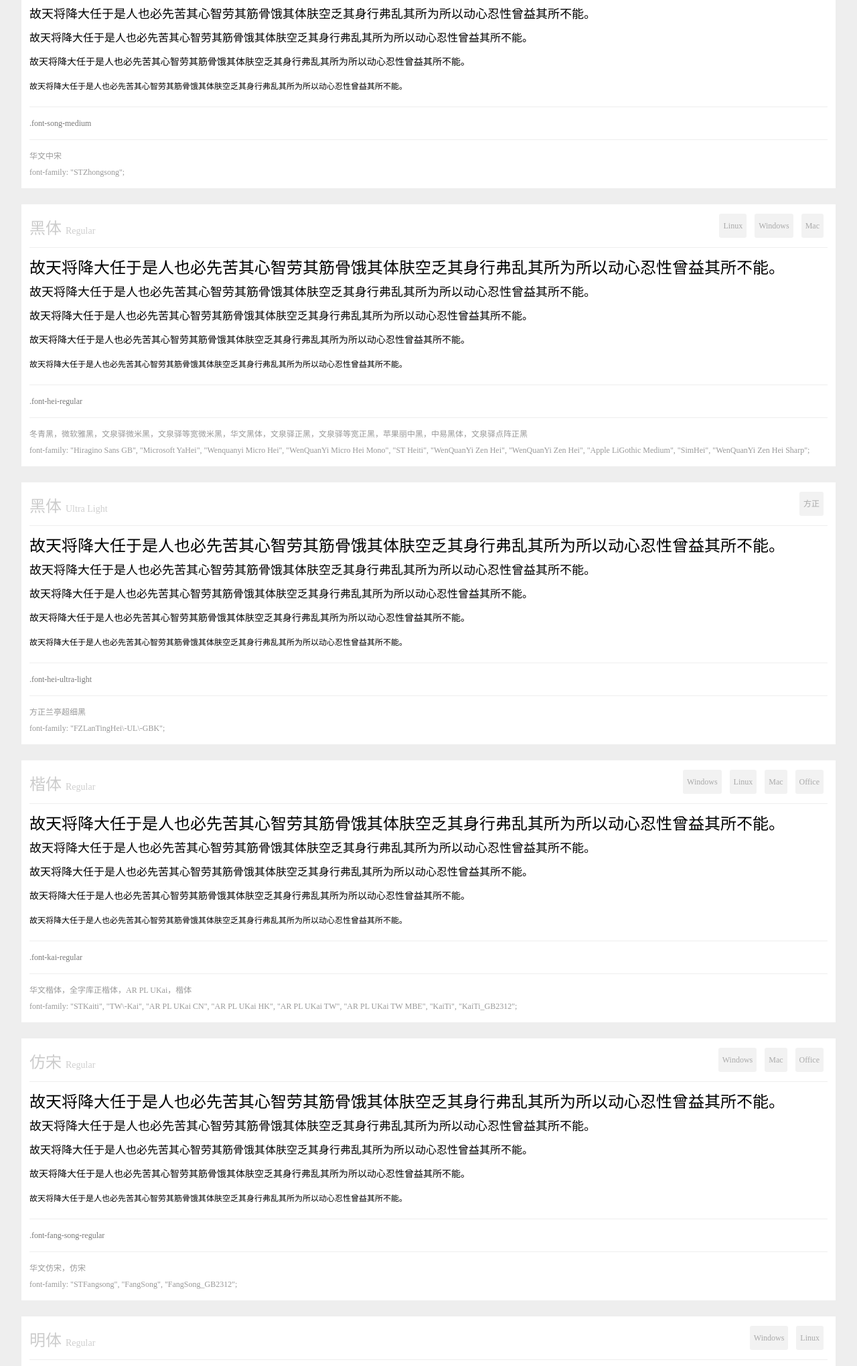
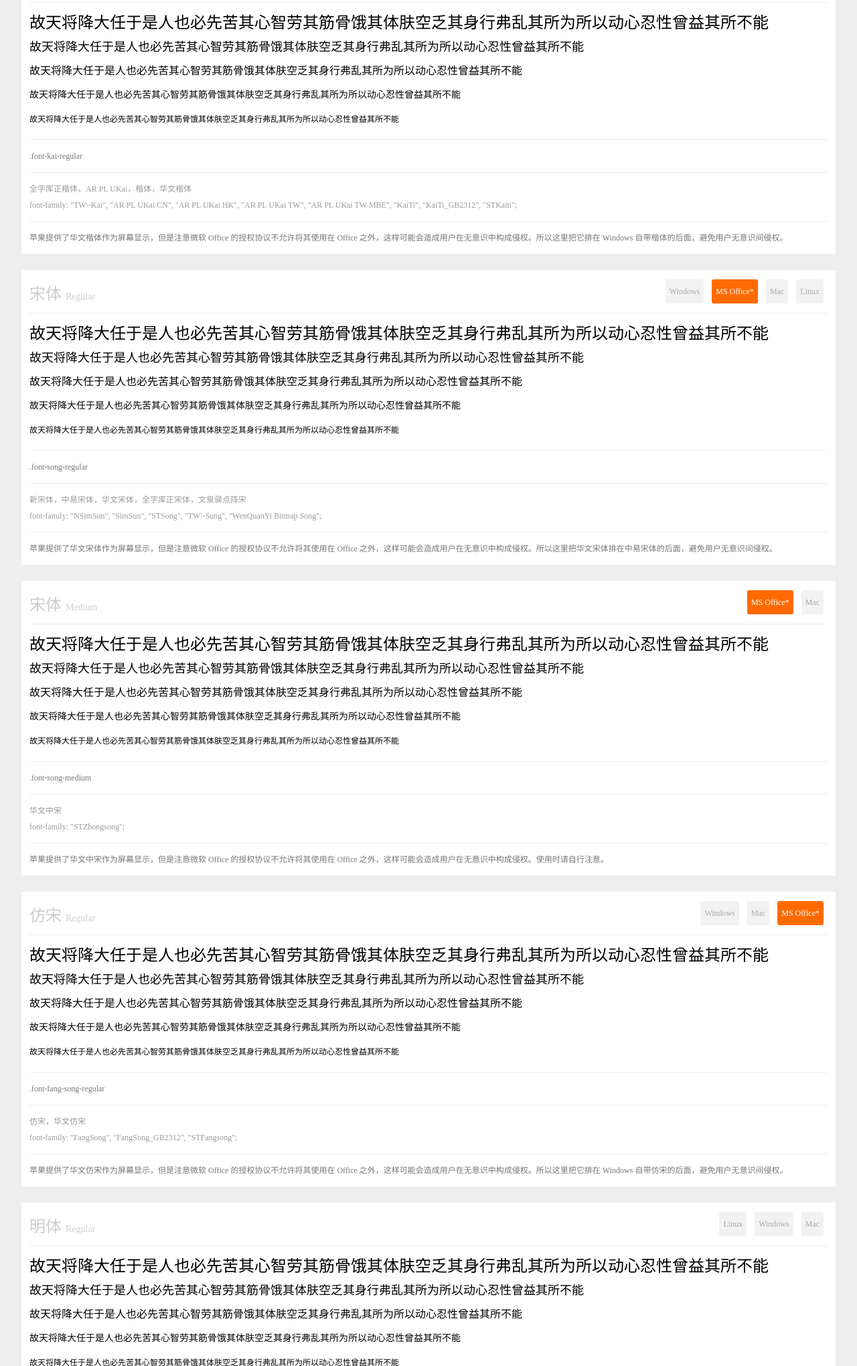
Before and after one commit to zenozeng/fonts.css, a plain HTML site: page index.html in a window 1280 px wide. Shown: the part 641-2680 px from the top of the page at 67% size. Drawn offline with Linux system fonts and the light colour scheme.

Commit message:
update styles & fonts.yml

```diff
--- a/fonts.css
+++ b/fonts.css
@@ -4,10 +4,9 @@
  *  Copyright (c) 2013 Zeno Zeng
  *  Released under the MIT license
  */
-.font-song-regular {font-family: "STSong", "NSimSun", "SimSun", "TW\-Sung", "WenQuanYi Bitmap Song";}
+.font-hei-regular {font-family: "Hiragino Sans GB", "Microsoft YaHei", "Wenquanyi Micro Hei", "WenQuanYi Micro Hei Mono", "WenQuanYi Zen Hei", "WenQuanYi Zen Hei", "Apple LiGothic Medium", "SimHei", "ST Heiti", "WenQuanYi Zen Hei Sharp";}
+.font-kai-regular {font-family: "TW\-Kai", "AR PL UKai CN", "AR PL UKai HK", "AR PL UKai TW", "AR PL UKai TW MBE", "KaiTi", "KaiTi_GB2312", "STKaiti";}
+.font-song-regular {font-family: "NSimSun", "SimSun", "STSong", "TW\-Sung", "WenQuanYi Bitmap Song";}
 .font-song-medium {font-family: "STZhongsong";}
-.font-hei-regular {font-family: "Hiragino Sans GB", "Microsoft YaHei", "Wenquanyi Micro Hei", "WenQuanYi Micro Hei Mono", "ST Heiti", "WenQuanYi Zen Hei", "WenQuanYi Zen Hei", "Apple LiGothic Medium", "SimHei", "WenQuanYi Zen Hei Sharp";}
-.font-hei-ultra-light {font-family: "FZLanTingHei\-UL\-GBK";}
-.font-kai-regular {font-family: "STKaiti", "TW\-Kai", "AR PL UKai CN", "AR PL UKai HK", "AR PL UKai TW", "AR PL UKai TW MBE", "KaiTi", "KaiTi_GB2312";}
-.font-fang-song-regular {font-family: "STFangsong", "FangSong", "FangSong_GB2312";}
+.font-fang-song-regular {font-family: "FangSong", "FangSong_GB2312", "STFangsong";}
 .font-ming-regular {font-family: "AR PL UMing CN", "AR PL UMing HK", "AR PL UMing TW", "AR PL UMing TW MBE", "PMingLiU", "MingLiU";}
--- a/index.html
+++ b/index.html
@@ -5,126 +5,108 @@
   <link rel="stylesheet" type="text/css" href="styles.css" />
 </head>
 <body class="font-hei-regular">
-  <a href="https://github.com/zenozeng/fonts.css"><img style="position: absolute; top: 0; right: 0; border: 0;" src="https://s3.amazonaws.com/github/ribbons/forkme_right_darkblue_121621.png" alt="Fork me on GitHub"></a>
-  <header>Fonts.css -- 跨平台中文字体解决方案</header>
+  <style>#forkongithub a{background:#000;color:#fff;text-decoration:none;font-family:arial, sans-serif;text-align:center;font-weight:bold;padding:5px 40px;font-size:1rem;line-height:2rem;position:relative;transition:0.5s;}#forkongithub a:hover{background:#555;color:#fff;}#forkongithub a::before,#forkongithub a::after{content:"";width:100%;display:block;position:absolute;top:1px;left:0;height:1px;background:#fff;}#forkongithub a::after{bottom:1px;top:auto;}@media screen and (min-width:800px){#forkongithub{position:absolute;display:block;top:0;right:0;width:200px;overflow:hidden;height:200px;}#forkongithub a{width:200px;position:absolute;top:60px;right:-60px;transform:rotate(45deg);-webkit-transform:rotate(45deg);box-shadow:0 0 8px rgba(0,0,0,0.8);}}</style><span id="forkongithub"><a href="https://github.com/zenozeng/fonts.css">Fork me on GitHub</a></span>  <header>Fonts.css -- 跨平台中文字体解决方案</header>
   <article>
      <div class="collection">
-        <div class="tags"><li>Office</li><li>Mac</li><li>Windows</li><li>Linux</li></div>
+        <div class="tags"><li>Linux</li><li>Windows</li><li>Mac</li></div>
+        <h2 class="font-hei-regular">黑体 <span>Regular</span></h2>
+        <div class="text font-hei-regular">
+          <ul>
+            <li class="size24">故天将降大任于是人也必先苦其心智劳其筋骨饿其体肤空乏其身行弗乱其所为所以动心忍性曾益其所不能<li>
+            <li class="size18">故天将降大任于是人也必先苦其心智劳其筋骨饿其体肤空乏其身行弗乱其所为所以动心忍性曾益其所不能<li>
+            <li class="size16">故天将降大任于是人也必先苦其心智劳其筋骨饿其体肤空乏其身行弗乱其所为所以动心忍性曾益其所不能<li>
+            <li class="size14">故天将降大任于是人也必先苦其心智劳其筋骨饿其体肤空乏其身行弗乱其所为所以动心忍性曾益其所不能<li>
+            <li class="size12">故天将降大任于是人也必先苦其心智劳其筋骨饿其体肤空乏其身行弗乱其所为所以动心忍性曾益其所不能<li>
+          </ul>
+        </div>
+        <div class="class">.font-hei-regular</div>
+        <div class="css">冬青黑，微软雅黑，文泉驿微米黑，文泉驿等宽微米黑，文泉驿正黑，文泉驿等宽正黑，苹果丽中黑，中易黑体，华文黑体，文泉驿点阵正黑</div>
+        <div class="css">font-family: &quot;Hiragino Sans GB&quot;, &quot;Microsoft YaHei&quot;, &quot;Wenquanyi Micro Hei&quot;, &quot;WenQuanYi Micro Hei Mono&quot;, &quot;WenQuanYi Zen Hei&quot;, &quot;WenQuanYi Zen Hei&quot;, &quot;Apple LiGothic Medium&quot;, &quot;SimHei&quot;, &quot;ST Heiti&quot;, &quot;WenQuanYi Zen Hei Sharp&quot;;</div>
+        <div class="notes"><li>苹果提供了华文黑体作为屏幕显示，但是注意微软 Office 的授权协议不允许将其使用在 Office 之外，这样可能会造成用户在无意识中构成侵权。所以这里把它排在中易黑体的后面，避免用户无意识间侵权。</li></div>      </div>
+
+     <div class="collection">
+        <div class="tags"><li>Mac</li><li class="warning"><a href="http://office.microsoft.com/en-us/products/microsoft-software-license-agreement-FX103576343.aspx" title="注意微软 Office 的授权协议不允许将其附带的字体用在 Office 之外的显示，这样可能会造成用户在无意识中构成侵权。应优先调用 Windows 系统默认自带的字体以避免让用户侵权。">MS Office*</a></li><li>Windows</li><li>Linux</li><li>全字库</li></div>
+        <h2 class="font-hei-regular">楷体 <span>Regular</span></h2>
+        <div class="text font-kai-regular">
+          <ul>
+            <li class="size24">故天将降大任于是人也必先苦其心智劳其筋骨饿其体肤空乏其身行弗乱其所为所以动心忍性曾益其所不能<li>
+            <li class="size18">故天将降大任于是人也必先苦其心智劳其筋骨饿其体肤空乏其身行弗乱其所为所以动心忍性曾益其所不能<li>
+            <li class="size16">故天将降大任于是人也必先苦其心智劳其筋骨饿其体肤空乏其身行弗乱其所为所以动心忍性曾益其所不能<li>
+            <li class="size14">故天将降大任于是人也必先苦其心智劳其筋骨饿其体肤空乏其身行弗乱其所为所以动心忍性曾益其所不能<li>
+            <li class="size12">故天将降大任于是人也必先苦其心智劳其筋骨饿其体肤空乏其身行弗乱其所为所以动心忍性曾益其所不能<li>
+          </ul>
+        </div>
+        <div class="class">.font-kai-regular</div>
+        <div class="css">全字库正楷体，AR PL UKai，楷体，华文楷体</div>
+        <div class="css">font-family: &quot;TW\-Kai&quot;, &quot;AR PL UKai CN&quot;, &quot;AR PL UKai HK&quot;, &quot;AR PL UKai TW&quot;, &quot;AR PL UKai TW MBE&quot;, &quot;KaiTi&quot;, &quot;KaiTi_GB2312&quot;, &quot;STKaiti&quot;;</div>
+        <div class="notes"><li>苹果提供了华文楷体作为屏幕显示，但是注意微软 Office 的授权协议不允许将其使用在 Office 之外，这样可能会造成用户在无意识中构成侵权。所以这里把它排在 Windows 自带楷体的后面，避免用户无意识间侵权。</li></div>      </div>
+
+     <div class="collection">
+        <div class="tags"><li>Linux</li><li>Mac</li><li class="warning"><a href="http://office.microsoft.com/en-us/products/microsoft-software-license-agreement-FX103576343.aspx" title="注意微软 Office 的授权协议不允许将其附带的字体用在 Office 之外的显示，这样可能会造成用户在无意识中构成侵权。应优先调用 Windows 系统默认自带的字体以避免让用户侵权。">MS Office*</a></li><li>Windows</li></div>
         <h2 class="font-hei-regular">宋体 <span>Regular</span></h2>
         <div class="text font-song-regular">
           <ul>
-            <li class="size24">故天将降大任于是人也必先苦其心智劳其筋骨饿其体肤空乏其身行弗乱其所为所以动心忍性曾益其所不能。<li>
-            <li class="size18">故天将降大任于是人也必先苦其心智劳其筋骨饿其体肤空乏其身行弗乱其所为所以动心忍性曾益其所不能。<li>
-            <li class="size16">故天将降大任于是人也必先苦其心智劳其筋骨饿其体肤空乏其身行弗乱其所为所以动心忍性曾益其所不能。<li>
-            <li class="size14">故天将降大任于是人也必先苦其心智劳其筋骨饿其体肤空乏其身行弗乱其所为所以动心忍性曾益其所不能。<li>
-            <li class="size12">故天将降大任于是人也必先苦其心智劳其筋骨饿其体肤空乏其身行弗乱其所为所以动心忍性曾益其所不能。<li>
+            <li class="size24">故天将降大任于是人也必先苦其心智劳其筋骨饿其体肤空乏其身行弗乱其所为所以动心忍性曾益其所不能<li>
+            <li class="size18">故天将降大任于是人也必先苦其心智劳其筋骨饿其体肤空乏其身行弗乱其所为所以动心忍性曾益其所不能<li>
+            <li class="size16">故天将降大任于是人也必先苦其心智劳其筋骨饿其体肤空乏其身行弗乱其所为所以动心忍性曾益其所不能<li>
+            <li class="size14">故天将降大任于是人也必先苦其心智劳其筋骨饿其体肤空乏其身行弗乱其所为所以动心忍性曾益其所不能<li>
+            <li class="size12">故天将降大任于是人也必先苦其心智劳其筋骨饿其体肤空乏其身行弗乱其所为所以动心忍性曾益其所不能<li>
           </ul>
         </div>
         <div class="class">.font-song-regular</div>
-        <div class="css">华文宋体，新宋体，中易宋体，全字库正宋体，文泉驿点阵宋</div>
-        <div class="css">font-family: &quot;STSong&quot;, &quot;NSimSun&quot;, &quot;SimSun&quot;, &quot;TW\-Sung&quot;, &quot;WenQuanYi Bitmap Song&quot;;</div>
-      </div>
+        <div class="css">新宋体，中易宋体，华文宋体，全字库正宋体，文泉驿点阵宋</div>
+        <div class="css">font-family: &quot;NSimSun&quot;, &quot;SimSun&quot;, &quot;STSong&quot;, &quot;TW\-Sung&quot;, &quot;WenQuanYi Bitmap Song&quot;;</div>
+        <div class="notes"><li>苹果提供了华文宋体作为屏幕显示，但是注意微软 Office 的授权协议不允许将其使用在 Office 之外，这样可能会造成用户在无意识中构成侵权。所以这里把华文宋体排在中易宋体的后面，避免用户无意识间侵权。</li></div>      </div>
 
      <div class="collection">
-        <div class="tags"><li>Windows</li><li>Mac</li></div>
+        <div class="tags"><li>Mac</li><li class="warning"><a href="http://office.microsoft.com/en-us/products/microsoft-software-license-agreement-FX103576343.aspx" title="注意微软 Office 的授权协议不允许将其附带的字体用在 Office 之外的显示，这样可能会造成用户在无意识中构成侵权。应优先调用 Windows 系统默认自带的字体以避免让用户侵权。">MS Office*</a></li></div>
         <h2 class="font-hei-regular">宋体 <span>Medium</span></h2>
         <div class="text font-song-medium">
           <ul>
-            <li class="size24">故天将降大任于是人也必先苦其心智劳其筋骨饿其体肤空乏其身行弗乱其所为所以动心忍性曾益其所不能。<li>
-            <li class="size18">故天将降大任于是人也必先苦其心智劳其筋骨饿其体肤空乏其身行弗乱其所为所以动心忍性曾益其所不能。<li>
-            <li class="size16">故天将降大任于是人也必先苦其心智劳其筋骨饿其体肤空乏其身行弗乱其所为所以动心忍性曾益其所不能。<li>
-            <li class="size14">故天将降大任于是人也必先苦其心智劳其筋骨饿其体肤空乏其身行弗乱其所为所以动心忍性曾益其所不能。<li>
-            <li class="size12">故天将降大任于是人也必先苦其心智劳其筋骨饿其体肤空乏其身行弗乱其所为所以动心忍性曾益其所不能。<li>
+            <li class="size24">故天将降大任于是人也必先苦其心智劳其筋骨饿其体肤空乏其身行弗乱其所为所以动心忍性曾益其所不能<li>
+            <li class="size18">故天将降大任于是人也必先苦其心智劳其筋骨饿其体肤空乏其身行弗乱其所为所以动心忍性曾益其所不能<li>
+            <li class="size16">故天将降大任于是人也必先苦其心智劳其筋骨饿其体肤空乏其身行弗乱其所为所以动心忍性曾益其所不能<li>
+            <li class="size14">故天将降大任于是人也必先苦其心智劳其筋骨饿其体肤空乏其身行弗乱其所为所以动心忍性曾益其所不能<li>
+            <li class="size12">故天将降大任于是人也必先苦其心智劳其筋骨饿其体肤空乏其身行弗乱其所为所以动心忍性曾益其所不能<li>
           </ul>
         </div>
         <div class="class">.font-song-medium</div>
         <div class="css">华文中宋</div>
         <div class="css">font-family: &quot;STZhongsong&quot;;</div>
-      </div>
+        <div class="notes"><li>苹果提供了华文中宋作为屏幕显示，但是注意微软 Office 的授权协议不允许将其使用在 Office 之外，这样可能会造成用户在无意识中构成侵权。使用时请自行注意。</li></div>      </div>
+
+     <div class="collection">
+        <div class="tags"><li class="warning"><a href="http://office.microsoft.com/en-us/products/microsoft-software-license-agreement-FX103576343.aspx" title="注意微软 Office 的授权协议不允许将其附带的字体用在 Office 之外的显示，这样可能会造成用户在无意识中构成侵权。应优先调用 Windows 系统默认自带的字体以避免让用户侵权。">MS Office*</a></li><li>Mac</li><li>Windows</li></div>
+        <h2 class="font-hei-regular">仿宋 <span>Regular</span></h2>
+        <div class="text font-fang-song-regular">
+          <ul>
+            <li class="size24">故天将降大任于是人也必先苦其心智劳其筋骨饿其体肤空乏其身行弗乱其所为所以动心忍性曾益其所不能<li>
+            <li class="size18">故天将降大任于是人也必先苦其心智劳其筋骨饿其体肤空乏其身行弗乱其所为所以动心忍性曾益其所不能<li>
+            <li class="size16">故天将降大任于是人也必先苦其心智劳其筋骨饿其体肤空乏其身行弗乱其所为所以动心忍性曾益其所不能<li>
+            <li class="size14">故天将降大任于是人也必先苦其心智劳其筋骨饿其体肤空乏其身行弗乱其所为所以动心忍性曾益其所不能<li>
+            <li class="size12">故天将降大任于是人也必先苦其心智劳其筋骨饿其体肤空乏其身行弗乱其所为所以动心忍性曾益其所不能<li>
+          </ul>
+        </div>
+        <div class="class">.font-fang-song-regular</div>
+        <div class="css">仿宋，华文仿宋</div>
+        <div class="css">font-family: &quot;FangSong&quot;, &quot;FangSong_GB2312&quot;, &quot;STFangsong&quot;;</div>
+        <div class="notes"><li>苹果提供了华文仿宋作为屏幕显示，但是注意微软 Office 的授权协议不允许将其使用在 Office 之外，这样可能会造成用户在无意识中构成侵权。所以这里把它排在 Windows 自带仿宋的后面，避免用户无意识间侵权。</li></div>      </div>
 
      <div class="collection">
         <div class="tags"><li>Mac</li><li>Windows</li><li>Linux</li></div>
-        <h2 class="font-hei-regular">黑体 <span>Regular</span></h2>
-        <div class="text font-hei-regular">
-          <ul>
-            <li class="size24">故天将降大任于是人也必先苦其心智劳其筋骨饿其体肤空乏其身行弗乱其所为所以动心忍性曾益其所不能。<li>
-            <li class="size18">故天将降大任于是人也必先苦其心智劳其筋骨饿其体肤空乏其身行弗乱其所为所以动心忍性曾益其所不能。<li>
-            <li class="size16">故天将降大任于是人也必先苦其心智劳其筋骨饿其体肤空乏其身行弗乱其所为所以动心忍性曾益其所不能。<li>
-            <li class="size14">故天将降大任于是人也必先苦其心智劳其筋骨饿其体肤空乏其身行弗乱其所为所以动心忍性曾益其所不能。<li>
-            <li class="size12">故天将降大任于是人也必先苦其心智劳其筋骨饿其体肤空乏其身行弗乱其所为所以动心忍性曾益其所不能。<li>
-          </ul>
-        </div>
-        <div class="class">.font-hei-regular</div>
-        <div class="css">冬青黑，微软雅黑，文泉驿微米黑，文泉驿等宽微米黑，华文黑体，文泉驿正黑，文泉驿等宽正黑，苹果丽中黑，中易黑体，文泉驿点阵正黑</div>
-        <div class="css">font-family: &quot;Hiragino Sans GB&quot;, &quot;Microsoft YaHei&quot;, &quot;Wenquanyi Micro Hei&quot;, &quot;WenQuanYi Micro Hei Mono&quot;, &quot;ST Heiti&quot;, &quot;WenQuanYi Zen Hei&quot;, &quot;WenQuanYi Zen Hei&quot;, &quot;Apple LiGothic Medium&quot;, &quot;SimHei&quot;, &quot;WenQuanYi Zen Hei Sharp&quot;;</div>
-      </div>
-
-     <div class="collection">
-        <div class="tags"><li>方正</li></div>
-        <h2 class="font-hei-regular">黑体 <span>Ultra Light</span></h2>
-        <div class="text font-hei-ultra-light">
-          <ul>
-            <li class="size24">故天将降大任于是人也必先苦其心智劳其筋骨饿其体肤空乏其身行弗乱其所为所以动心忍性曾益其所不能。<li>
-            <li class="size18">故天将降大任于是人也必先苦其心智劳其筋骨饿其体肤空乏其身行弗乱其所为所以动心忍性曾益其所不能。<li>
-            <li class="size16">故天将降大任于是人也必先苦其心智劳其筋骨饿其体肤空乏其身行弗乱其所为所以动心忍性曾益其所不能。<li>
-            <li class="size14">故天将降大任于是人也必先苦其心智劳其筋骨饿其体肤空乏其身行弗乱其所为所以动心忍性曾益其所不能。<li>
-            <li class="size12">故天将降大任于是人也必先苦其心智劳其筋骨饿其体肤空乏其身行弗乱其所为所以动心忍性曾益其所不能。<li>
-          </ul>
-        </div>
-        <div class="class">.font-hei-ultra-light</div>
-        <div class="css">方正兰亭超细黑</div>
-        <div class="css">font-family: &quot;FZLanTingHei\-UL\-GBK&quot;;</div>
-      </div>
-
-     <div class="collection">
-        <div class="tags"><li>Office</li><li>Mac</li><li>Linux</li><li>Windows</li></div>
-        <h2 class="font-hei-regular">楷体 <span>Regular</span></h2>
-        <div class="text font-kai-regular">
-          <ul>
-            <li class="size24">故天将降大任于是人也必先苦其心智劳其筋骨饿其体肤空乏其身行弗乱其所为所以动心忍性曾益其所不能。<li>
-            <li class="size18">故天将降大任于是人也必先苦其心智劳其筋骨饿其体肤空乏其身行弗乱其所为所以动心忍性曾益其所不能。<li>
-            <li class="size16">故天将降大任于是人也必先苦其心智劳其筋骨饿其体肤空乏其身行弗乱其所为所以动心忍性曾益其所不能。<li>
-            <li class="size14">故天将降大任于是人也必先苦其心智劳其筋骨饿其体肤空乏其身行弗乱其所为所以动心忍性曾益其所不能。<li>
-            <li class="size12">故天将降大任于是人也必先苦其心智劳其筋骨饿其体肤空乏其身行弗乱其所为所以动心忍性曾益其所不能。<li>
-          </ul>
-        </div>
-        <div class="class">.font-kai-regular</div>
-        <div class="css">华文楷体，全字库正楷体，AR PL UKai，楷体</div>
-        <div class="css">font-family: &quot;STKaiti&quot;, &quot;TW\-Kai&quot;, &quot;AR PL UKai CN&quot;, &quot;AR PL UKai HK&quot;, &quot;AR PL UKai TW&quot;, &quot;AR PL UKai TW MBE&quot;, &quot;KaiTi&quot;, &quot;KaiTi_GB2312&quot;;</div>
-      </div>
-
-     <div class="collection">
-        <div class="tags"><li>Office</li><li>Mac</li><li>Windows</li></div>
-        <h2 class="font-hei-regular">仿宋 <span>Regular</span></h2>
-        <div class="text font-fang-song-regular">
-          <ul>
-            <li class="size24">故天将降大任于是人也必先苦其心智劳其筋骨饿其体肤空乏其身行弗乱其所为所以动心忍性曾益其所不能。<li>
-            <li class="size18">故天将降大任于是人也必先苦其心智劳其筋骨饿其体肤空乏其身行弗乱其所为所以动心忍性曾益其所不能。<li>
-            <li class="size16">故天将降大任于是人也必先苦其心智劳其筋骨饿其体肤空乏其身行弗乱其所为所以动心忍性曾益其所不能。<li>
-            <li class="size14">故天将降大任于是人也必先苦其心智劳其筋骨饿其体肤空乏其身行弗乱其所为所以动心忍性曾益其所不能。<li>
-            <li class="size12">故天将降大任于是人也必先苦其心智劳其筋骨饿其体肤空乏其身行弗乱其所为所以动心忍性曾益其所不能。<li>
-          </ul>
-        </div>
-        <div class="class">.font-fang-song-regular</div>
-        <div class="css">华文仿宋，仿宋</div>
-        <div class="css">font-family: &quot;STFangsong&quot;, &quot;FangSong&quot;, &quot;FangSong_GB2312&quot;;</div>
-      </div>
-
-     <div class="collection">
-        <div class="tags"><li>Linux</li><li>Windows</li></div>
         <h2 class="font-hei-regular">明体 <span>Regular</span></h2>
         <div class="text font-ming-regular">
           <ul>
-            <li class="size24">故天将降大任于是人也必先苦其心智劳其筋骨饿其体肤空乏其身行弗乱其所为所以动心忍性曾益其所不能。<li>
-            <li class="size18">故天将降大任于是人也必先苦其心智劳其筋骨饿其体肤空乏其身行弗乱其所为所以动心忍性曾益其所不能。<li>
-            <li class="size16">故天将降大任于是人也必先苦其心智劳其筋骨饿其体肤空乏其身行弗乱其所为所以动心忍性曾益其所不能。<li>
-            <li class="size14">故天将降大任于是人也必先苦其心智劳其筋骨饿其体肤空乏其身行弗乱其所为所以动心忍性曾益其所不能。<li>
-            <li class="size12">故天将降大任于是人也必先苦其心智劳其筋骨饿其体肤空乏其身行弗乱其所为所以动心忍性曾益其所不能。<li>
+            <li class="size24">故天将降大任于是人也必先苦其心智劳其筋骨饿其体肤空乏其身行弗乱其所为所以动心忍性曾益其所不能<li>
+            <li class="size18">故天将降大任于是人也必先苦其心智劳其筋骨饿其体肤空乏其身行弗乱其所为所以动心忍性曾益其所不能<li>
+            <li class="size16">故天将降大任于是人也必先苦其心智劳其筋骨饿其体肤空乏其身行弗乱其所为所以动心忍性曾益其所不能<li>
+            <li class="size14">故天将降大任于是人也必先苦其心智劳其筋骨饿其体肤空乏其身行弗乱其所为所以动心忍性曾益其所不能<li>
+            <li class="size12">故天将降大任于是人也必先苦其心智劳其筋骨饿其体肤空乏其身行弗乱其所为所以动心忍性曾益其所不能<li>
           </ul>
         </div>
         <div class="class">.font-ming-regular</div>
         <div class="css">AR PL UMing，新细明体，细明体</div>
         <div class="css">font-family: &quot;AR PL UMing CN&quot;, &quot;AR PL UMing HK&quot;, &quot;AR PL UMing TW&quot;, &quot;AR PL UMing TW MBE&quot;, &quot;PMingLiU&quot;, &quot;MingLiU&quot;;</div>
-      </div>
+              </div>
 </article>
 </body>
--- a/styles.css
+++ b/styles.css
@@ -4,7 +4,9 @@ body{background:#eee;color:#777;font-size:12px}
 header{font-size:36px;padding-top:12px;line-height:72px;text-align:center}
 .collection{background:#fff;line-height:2em;padding:1em;margin:2em}
 .tags{float:right}
-.tags li{background:#f2f2f2;float:right;padding:.5em;margin:2px .5em;border-radius:3px;color:#aaa}
+.tags li{background:#f2f2f2;float:right;line-height: 36px;padding: 0 .5em;margin:2px .5em;border-radius:3px;color:#aaa}
+.tags li.warning {background: #FF6A00;}
+.tags li.warning a {color: #fff;text-decoration: none;}
 .text{
     color:#000;
     padding-bottom:12px;
@@ -23,3 +25,8 @@ h2 span {color:#cfcfcf;font-size:14px;}
 .text .size12{font-size:12px}
 .css{color:#999}
 .class{border-bottom:1px solid #eee;margin-bottom:12px;padding-bottom:12px}
+.notes {
+    margin-top: 12px;
+    border-top: 1px solid #eee;
+    padding-top: 12px;
+}
```
Also changed, not shown: fonts.yml (+53 -55 lines), README.md, 1 other file.
